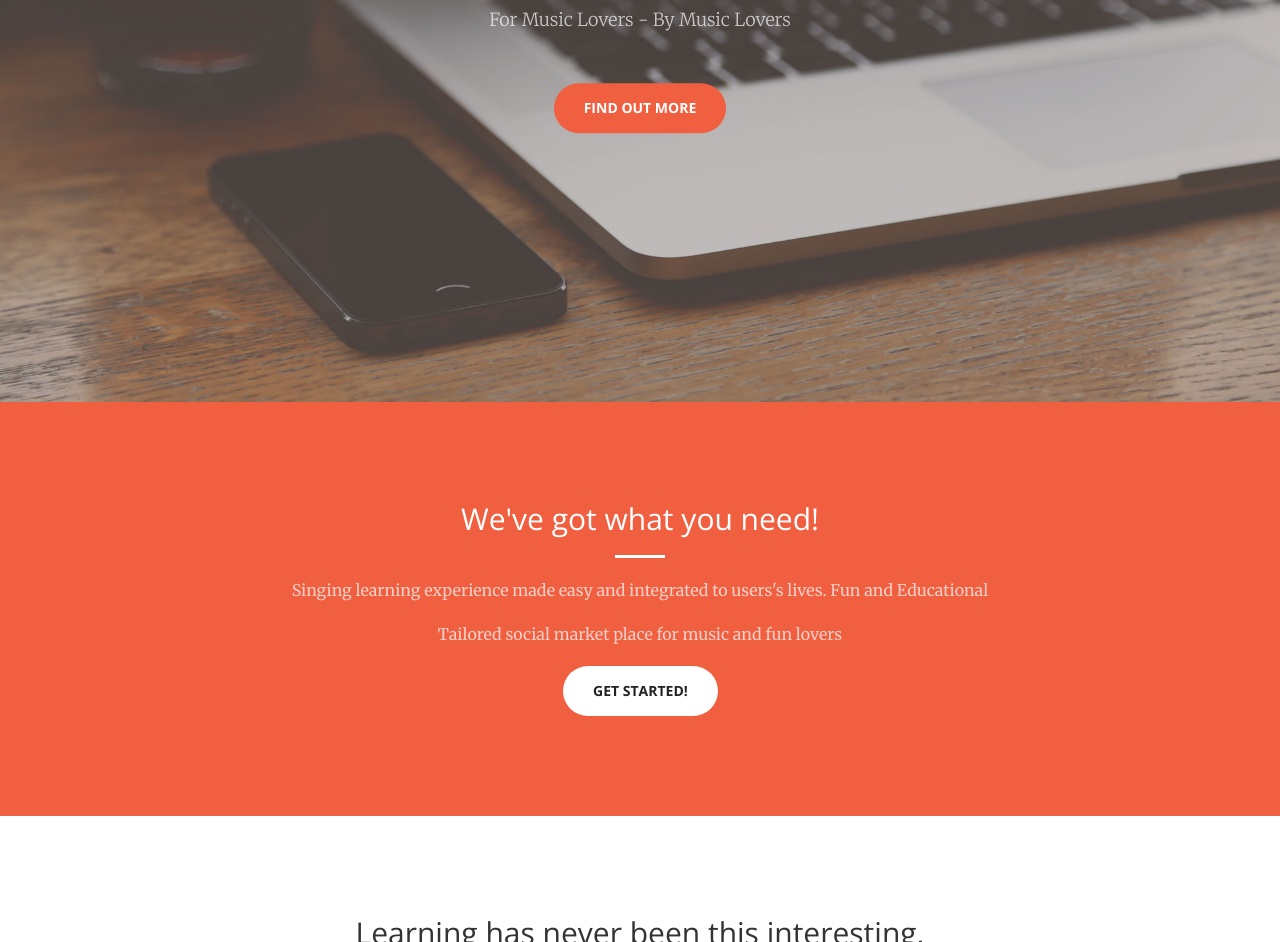
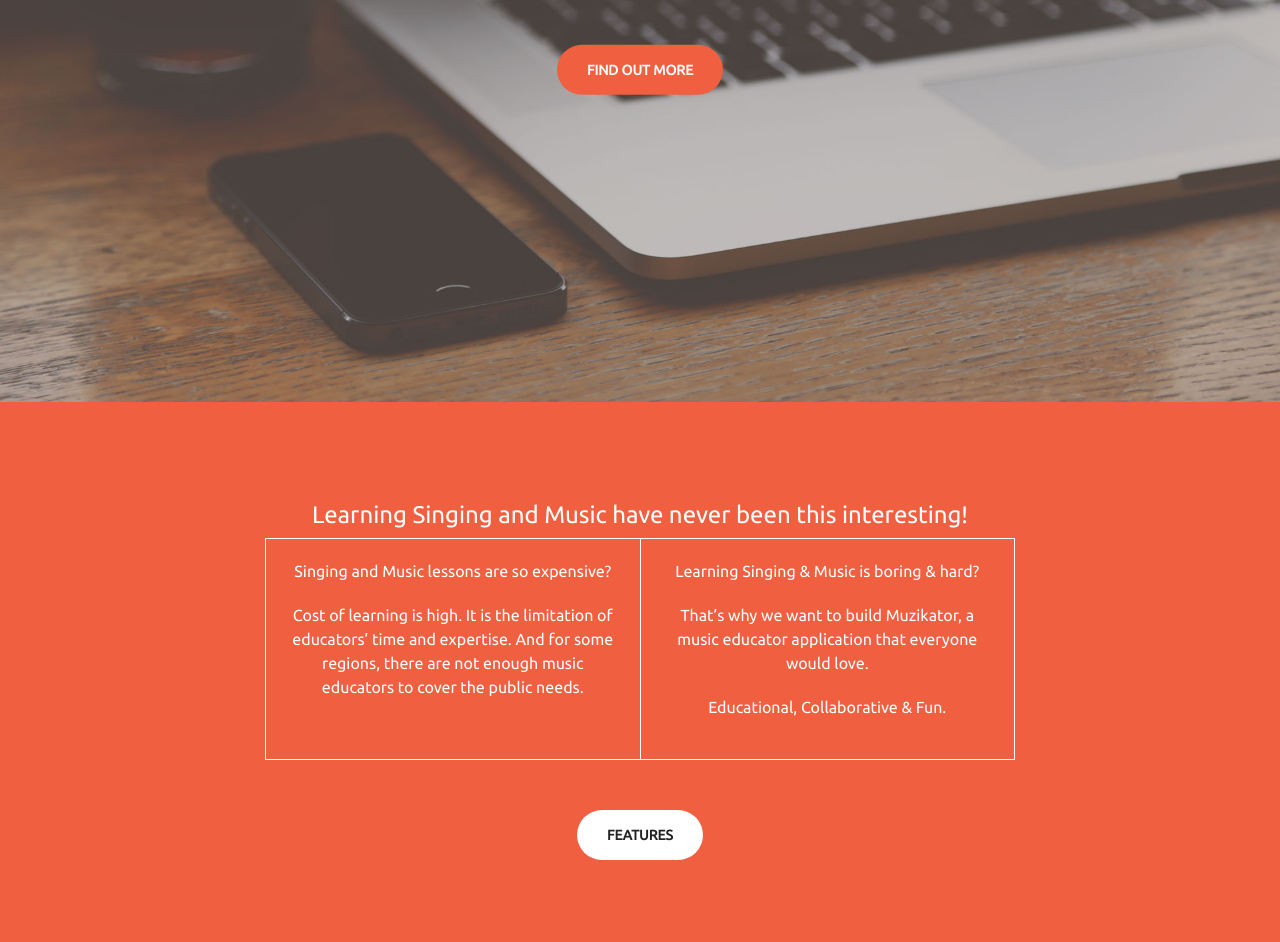
Before and after one commit to quangphuc789/muzikator-landing-page, a website: page index.html in a window 1280 px wide. Shown: the part 398-1340 px from the top of the page. Drawn offline with nearby package versions, Linux system fonts and the light colour scheme.

Commit message:
modified content & layout

```diff
--- a/css/creative.css
+++ b/css/creative.css
@@ -25,6 +25,7 @@ a {
   -moz-transition: all 0.35s;
   transition: all 0.35s;
   color: #f05f40;
+  font-family:'Ubuntu', 'Open Sans', 'Helvetica Neue', Arial, sans-serif;
 }
 a:hover,
 a:focus {
@@ -36,12 +37,13 @@ h3,
 h4,
 h5,
 h6 {
-  font-family: 'Open Sans', 'Helvetica Neue', Arial, sans-serif;
+  font-family:'Ubuntu', 'Open Sans', 'Helvetica Neue', Arial, sans-serif;
 }
 p {
   font-size: 16px;
   line-height: 1.5;
   margin-bottom: 20px;
+  font-family:'Ubuntu', 'Open Sans', 'Helvetica Neue', Arial, sans-serif;
 }
 .bg-primary {
   background-color: #f05f40;
@@ -375,7 +377,7 @@ fieldset[disabled] .btn-primary.active {
   background-color: #ffffff;
 }
 .btn {
-  font-family: 'Open Sans', 'Helvetica Neue', Arial, sans-serif;
+  font-family: 'Ubuntu', 'Open Sans', 'Helvetica Neue', Arial, sans-serif;
   border: none;
   border-radius: 300px;
   font-weight: 700;
@@ -405,3 +407,10 @@ img::-moz-selection {
 body {
   webkit-tap-highlight-color: #222222;
 }
+.value-proposition {
+    font-family: 'Ubuntu', 'Open Sans', 'Helvetica Neue', Arial, sans-serif;
+    padding: 20px;
+    width: 50%;
+    vertical-align: top;
+    border: 1px solid #ffffff;
+}
--- a/index.html
+++ b/index.html
@@ -2,7 +2,6 @@
 <html lang="en">
 
 <head>
-
     <meta charset="utf-8">
     <meta http-equiv="X-UA-Compatible" content="IE=edge">
     <meta name="viewport" content="width=device-width, initial-scale=1">
@@ -15,6 +14,7 @@
     <link rel="stylesheet" href="css/bootstrap.min.css" type="text/css">
 
     <!-- Custom Fonts -->
+    <link rel="stylesheet" type="text/css" href="http://fonts.googleapis.com/css?family=Ubuntu:regular&subset=Latin,Cyrillic">
     <link href='https://fonts.googleapis.com/css?family=Open+Sans:300italic,400italic,600italic,700italic,800italic,400,300,600,700,800' rel='stylesheet' type='text/css'>
     <link href='https://fonts.googleapis.com/css?family=Merriweather:400,300,300italic,400italic,700,700italic,900,900italic' rel='stylesheet' type='text/css'>
     <link rel="stylesheet" href="font-awesome/css/font-awesome.min.css" type="text/css">
@@ -58,7 +58,7 @@
                     <span class="icon-bar"></span>
                     <span class="icon-bar"></span>
                 </button>
-                <a class="navbar-brand page-scroll" href="#page-top">Muzikator</a>
+                <a class="navbar-brand page-scroll" href="#page-top">Muzikator &#x266B;</a>
             </div>
 
             <!-- Collect the nav links, forms, and other content for toggling -->
@@ -86,10 +86,14 @@
     <header>
         <div class="header-content">
             <div class="header-content-inner">
-                <h1>Muzikator - Comming Soon</h1>
-                <hr>
-                <p>For Music Lovers - By Music Lovers</p>
-                <a href="#about" class="btn btn-primary btn-xl page-scroll">Find Out More</a>
+                <h1>Muzikator</h1>
+                <h2>&#x266B; For Music Lovers - By Music Lovers &#x266B;</h2>
+                <!-- <hr>
+                <p>Explore the fun way of learning Singing
+                <br>Adaptive content that helps you grow day by day
+                <br>Social platform for music and fun lovers</p> -->
+                <a href="#about" class="btn btn-primary btn-xl page-scroll"
+                    style="margin:50px">Find Out More</a>
             </div>
         </div>
     </header>
@@ -98,11 +102,24 @@
         <div class="container">
             <div class="row">
                 <div class="col-lg-8 col-lg-offset-2 text-center">
-                    <h2 class="section-heading">We've got what you need!</h2>
-                    <hr class="light">
-                    <p class="text-faded">Singing learning experience made easy and integrated to users's lives. Fun and Educational</p>
-                    <p class="text-faded">Tailored social market place for music and fun lovers</p>
-                    <a href="#services" class="page-scroll btn btn-default btn-xl sr-button">Get Started!</a>
+                    <h3 class="section-heading">Learning Singing and Music have never been this interesting!</h3>
+                    <table>
+                        <tbody>
+                            <tr>
+                                <td class="value-proposition">
+                                    <p>Singing and Music lessons are so expensive?</p>
+                                    <p>Cost of learning is high. It is the limitation of educators’ time and expertise. And for some regions, there are not enough music educators to cover the public needs.</p>
+                                </td>
+                                <td class="value-proposition">
+                                    <p>Learning Singing & Music is boring & hard?</p>
+                                    <p>That’s why we want to build Muzikator, a music educator application that everyone would love.</p>
+                                    <p> Educational, Collaborative & Fun.</p>
+                                </td>
+                            </tr>
+                        </tbody>
+                    </table>
+                    <div class="col-lg-8 col-lg-offset-2 text-center"><a href="#features" class="btn btn-default btn-xl page-scroll"
+                    style="margin:50px">Features</a></div>
                 </div>
             </div>
         </div>
@@ -112,7 +129,7 @@
         <div class="container">
             <div class="row">
                 <div class="col-lg-12 text-center">
-                    <h2 class="section-heading">Learning has never been this interesting.</h2>
+                    <h2 class="section-heading">Muzikator Features</h2>
                     <hr class="primary">
                 </div>
             </div>
@@ -141,6 +158,10 @@
                     </div>
                 </div>
             </div>
+            <div class="col-lg-8 col-lg-offset-2 text-center">
+                <a href="#blog" class="btn btn-primary btn-xl page-scroll"
+                    style="margin:50px">Our Blog</a>
+                <a href='http://play.google.com/store?utm_source=global_co&utm_medium=prtnr&utm_content=Mar2515&utm_campaign=PartBadge&pcampaignid=MKT-Other-global-all-co-prtnr-py-PartBadge-Mar2515-1'><img alt='Get it on Google Play' src='https://play.google.com/intl/en_us/badges/images/generic/en_badge_web_generic.png' style="height:100px;width:258px" /></a></div>
         </div>
     </section>
 
@@ -152,6 +173,7 @@
                     <hr class="light">
                     <p class="text-faded">Find out our problems and how we solve it.</p>
                     <a href="http://blog.muzikator.com" class="page-scroll btn btn-default btn-xl sr-button">Visit Blog</a>
+                    <a href="#contact" class="page-scroll btn btn-default btn-xl sr-button">Contacts</a>
                 </div>
             </div>
         </div>
```
